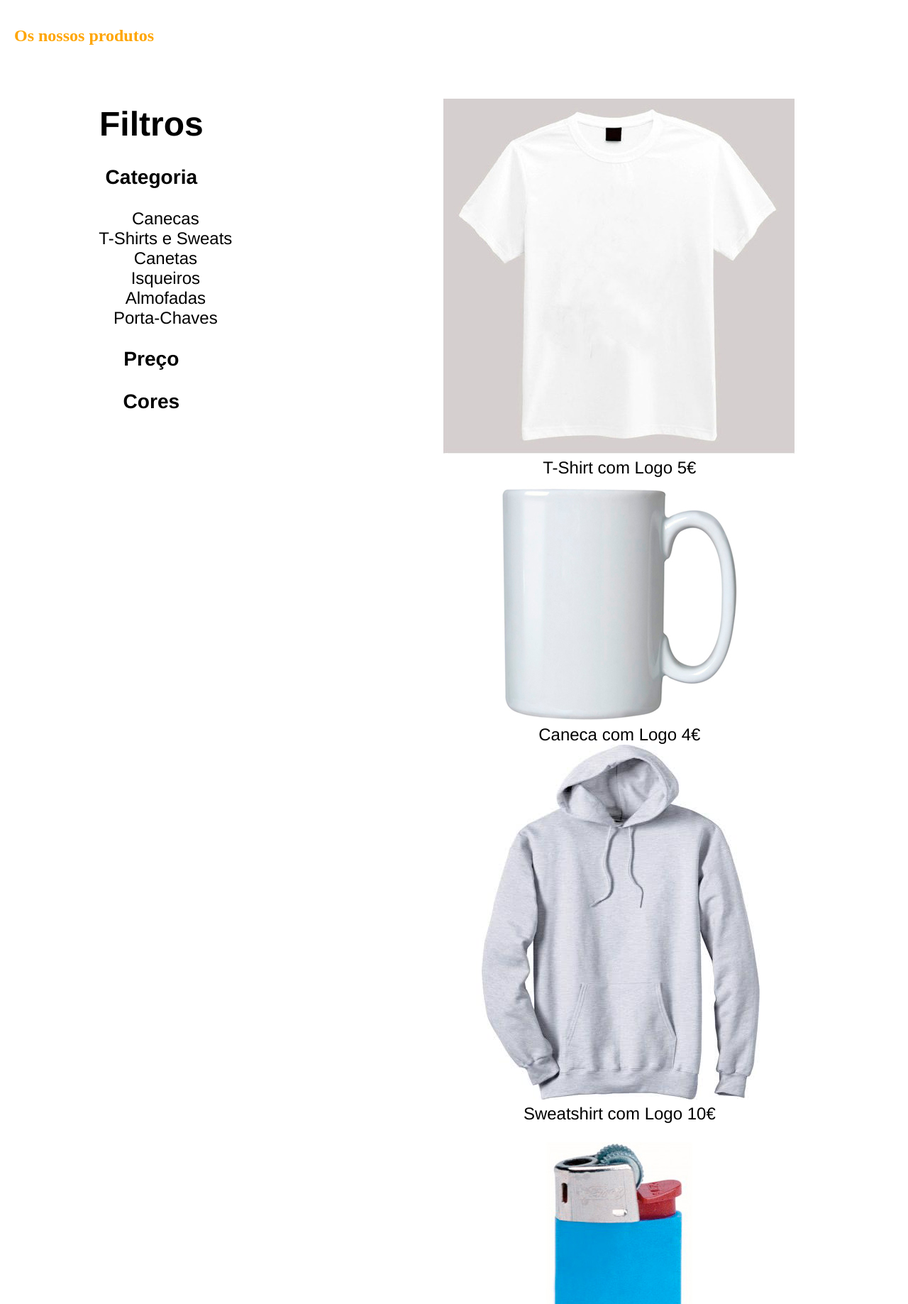
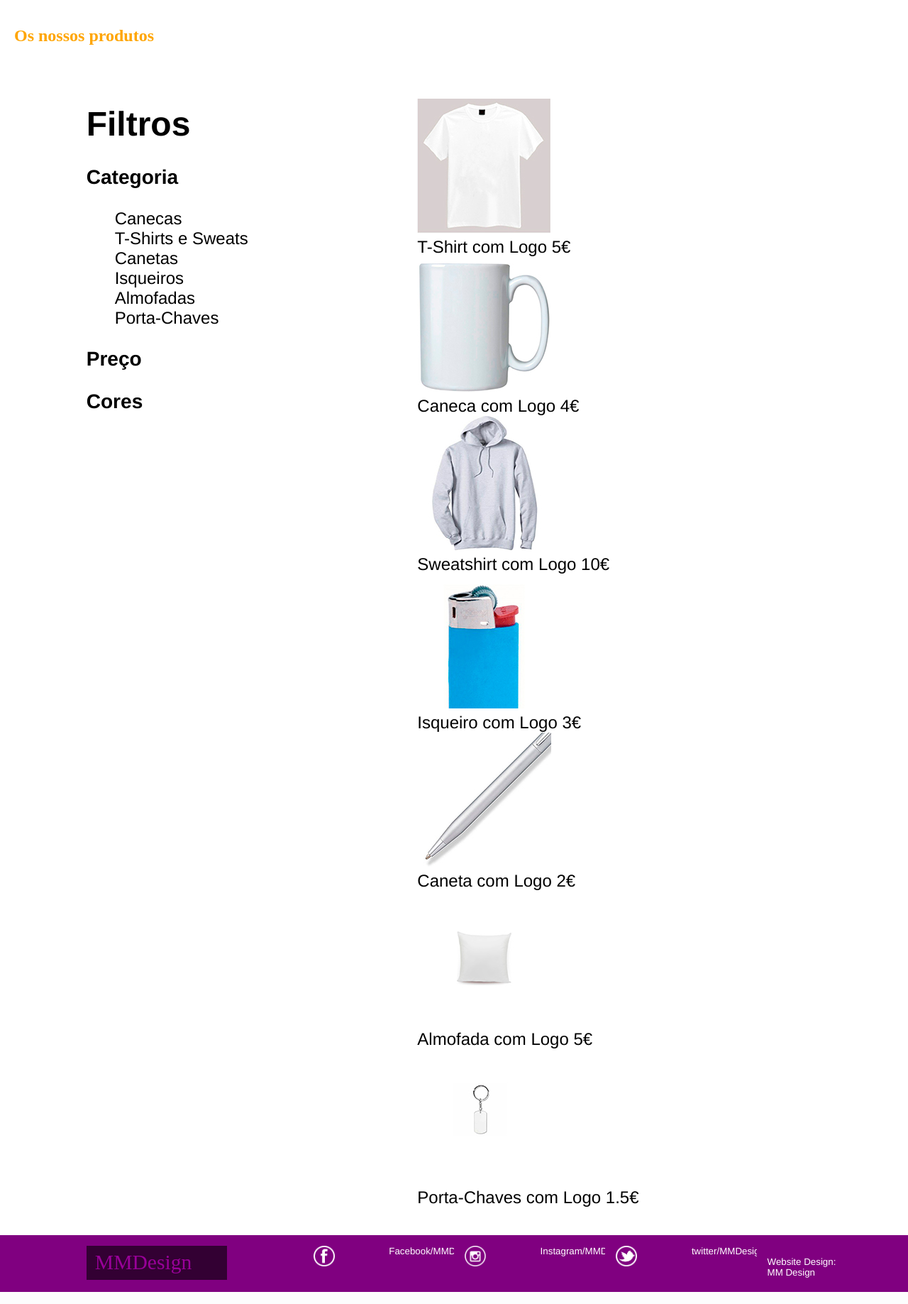
Before and after one commit to MadalenaSousa/ProjectTI, a PHP site: page /loja.html in a window 1280 px wide. Shown: the part 323-2160 px from the top of the page at 71% size. Run offline with PHP 8.4, Linux system fonts and the light colour scheme.

Commit message:
corrections

```diff
--- a/css/style.css
+++ b/css/style.css
@@ -31,7 +31,7 @@ a {
     color: black;
     font-family: "Helvetica";
     font-size: 18pt;
-    text-align: center;
+
     padding: 15px;
 
     background-color: white;
@@ -201,3 +201,10 @@ footer [class*='col-'] {
 [required] {
     border: 1px solid grey;
 }
+
+    /*loja*/
+
+.miniaturas {
+    float: left;
+
+}
--- a/loja.html
+++ b/loja.html
@@ -45,7 +45,10 @@
         </div>
 
         <div class="row">
-            <div class="col-4">
+            <div class="col-1"></div>
+
+
+            <div class="col-3">
                 <h1>Filtros</h1>
                 <h3>Categoria</h3>
                 <ul>
@@ -68,22 +71,28 @@
                 </ul>
             </div>
 
-            <div class="col-8">
+            <div class="col-1"></div>
+
+            <div class="col-6 miniaturas">
                 <ul>
-                    <a href="artigo.html"><li><img src="imagens/loja/tshirt.jpg" alt=""></li></a>
+                    <a href="artigo.html"><li><img src="imagens/loja/tshirt-mini.jpg" alt=""></li></a>
                     <a href="artigo.html"><li>T-Shirt com Logo 5€</li></a>
-                    <a href="artigo.html"><li><img src="imagens/loja/caneca.jpg" alt=""></li></a>
+                    <a href="artigo.html"><li><img src="imagens/loja/caneca-mini.jpg" alt=""></li></a>
                     <a href="artigo.htmll"><li>Caneca com Logo 4€</li></a>
-                    <a href="artigo.html"><li><img src="imagens/loja/sweatshirt.jpg" alt=""></li></a>
+                    <a href="artigo.html"><li><img src="imagens/loja/sweatshirt-mini.jpg" alt=""></li></a>
                     <a href="artigo.html"><li>Sweatshirt com Logo 10€</li></a>
-                    <a href="artigo.html"><li><img src="imagens/loja/isqueiro.jpg" alt=""></li></a>
+                    <a href="artigo.html"><li><img src="imagens/loja/isqueiro-mini.jpg" alt=""></li></a>
                     <a href="artigo.html"><li>Isqueiro com Logo 3€</li></a>
-                    <a href="artigo.html"><li><img src="imagens/loja/caneta.jpg" alt=""></li></a>
+                    <a href="artigo.html"><li><img src="imagens/loja/caneta-mini.jpg" alt=""></li></a>
                     <a href="artigo.html"><li>Caneta com Logo 2€</li></a>
-                    <a href="artigo.html"><li><img src="imagens/loja/almofada.jpg" alt=""></li></a>
+                    <a href="artigo.html"><li><img src="imagens/loja/almofada-mini.jpg" alt=""></li></a>
                     <a href="artigo.html"><li>Almofada com Logo 5€</li></a>
+                    <a href="artigo.html"><li><img src="imagens/loja/portachaves-mini.jpg" alt=""></li></a>
+                    <a href="artigo.html"><li>Porta-Chaves com Logo 1.5€</li></a>
                 </ul>
             </div>
+
+            <div class="col-1"></div>
         </div>
     </main>
 
```
Also changed, not shown: contactoselocalizacao.html (+5 -2 lines), imagens/loja/almofada-mini.jpg (added), imagens/loja/caneca-mini.jpg (added), imagens/loja/caneta-mini.jpg (added), imagens/loja/isqueiro-mini.jpg (added), imagens/loja/portachaves-mini.jpg (added), imagens/loja/portachaves.jpg, imagens/loja/sweatshirt-mini.jpg (added), imagens/loja/tshirt-mini.jpg (added).
